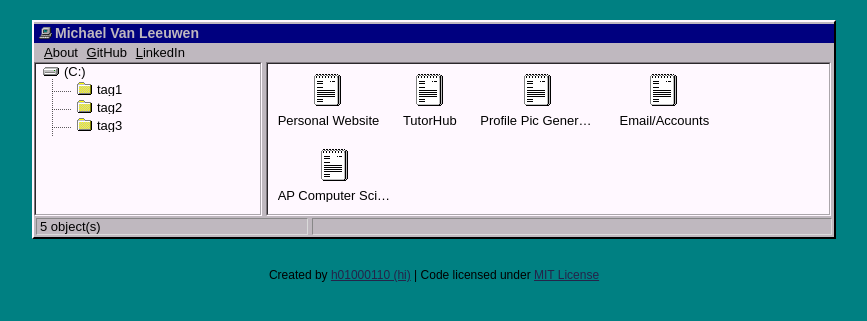
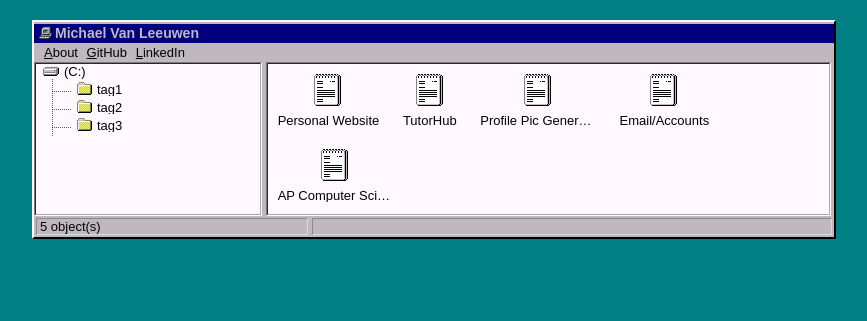
Before and after one commit to MJVL/mjvl.github.io-legacy-v2, a Jekyll site: the page built from index.html, in a window 1280 px wide. Shown: the top 321 px of the page, without its empty margins (206-1073 px from the left). Built offline with Jekyll 4.4.1, drawn with Linux system fonts in a browser that asks for light colours.

Commit message:
Remove footer

```diff
--- a/_layouts/default.html
+++ b/_layouts/default.html
@@ -88,8 +88,5 @@
     {% endif %}
 	<script src="/assets/js/001.js"></script>
 	<script src="/assets/js/002.js"></script>
-	<div class="footer">
-		<p>Created by <a href="http://github.com/h01000110" target="_blank">h01000110 (hi)</a> | Code licensed under <a href="https://github.com/h01000110/h01000110.github.io/blob/master/LICENSE" target="_blank">MIT License</a></p>
-	</div>
 </body>
 </html>
```
